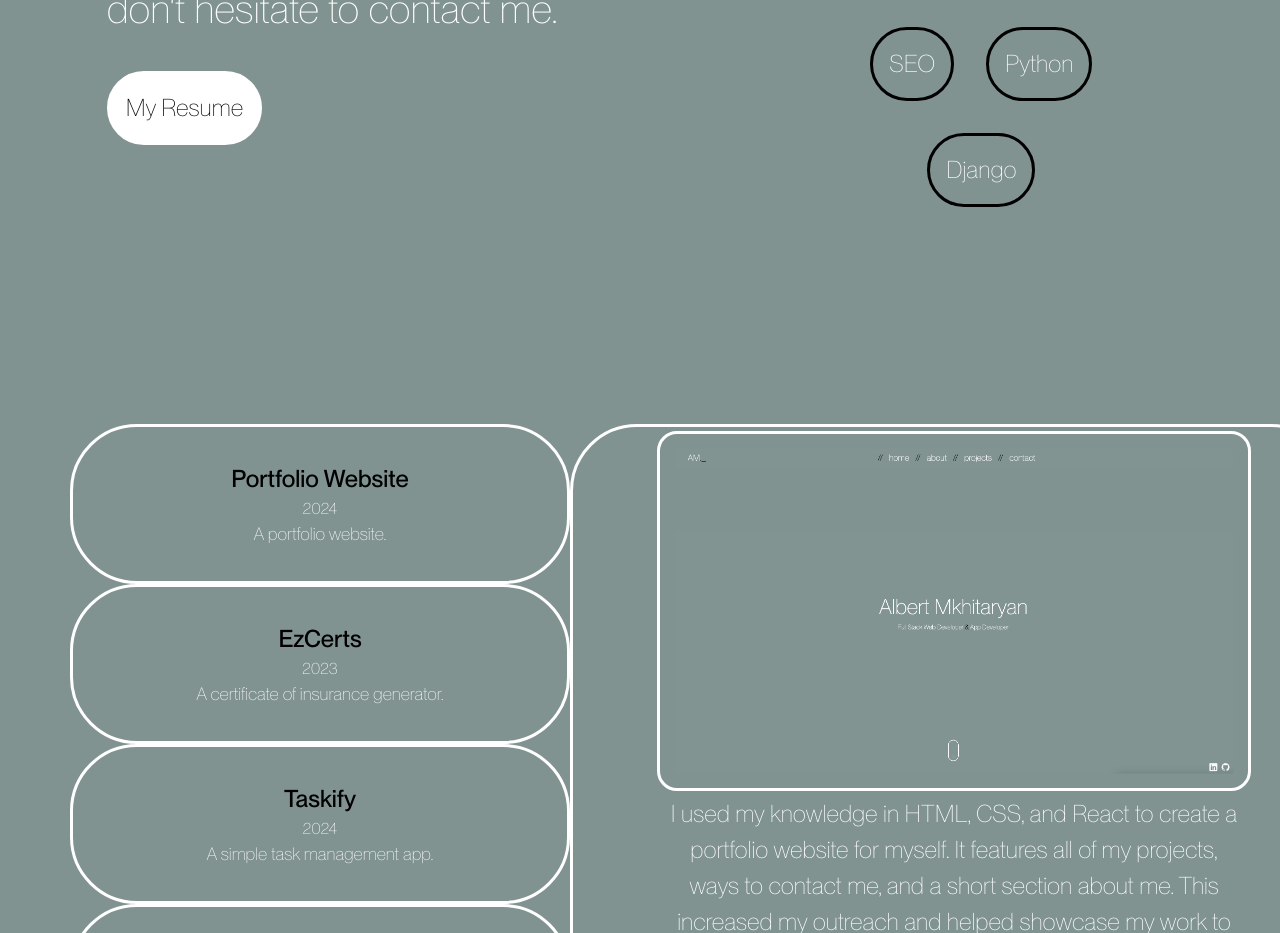
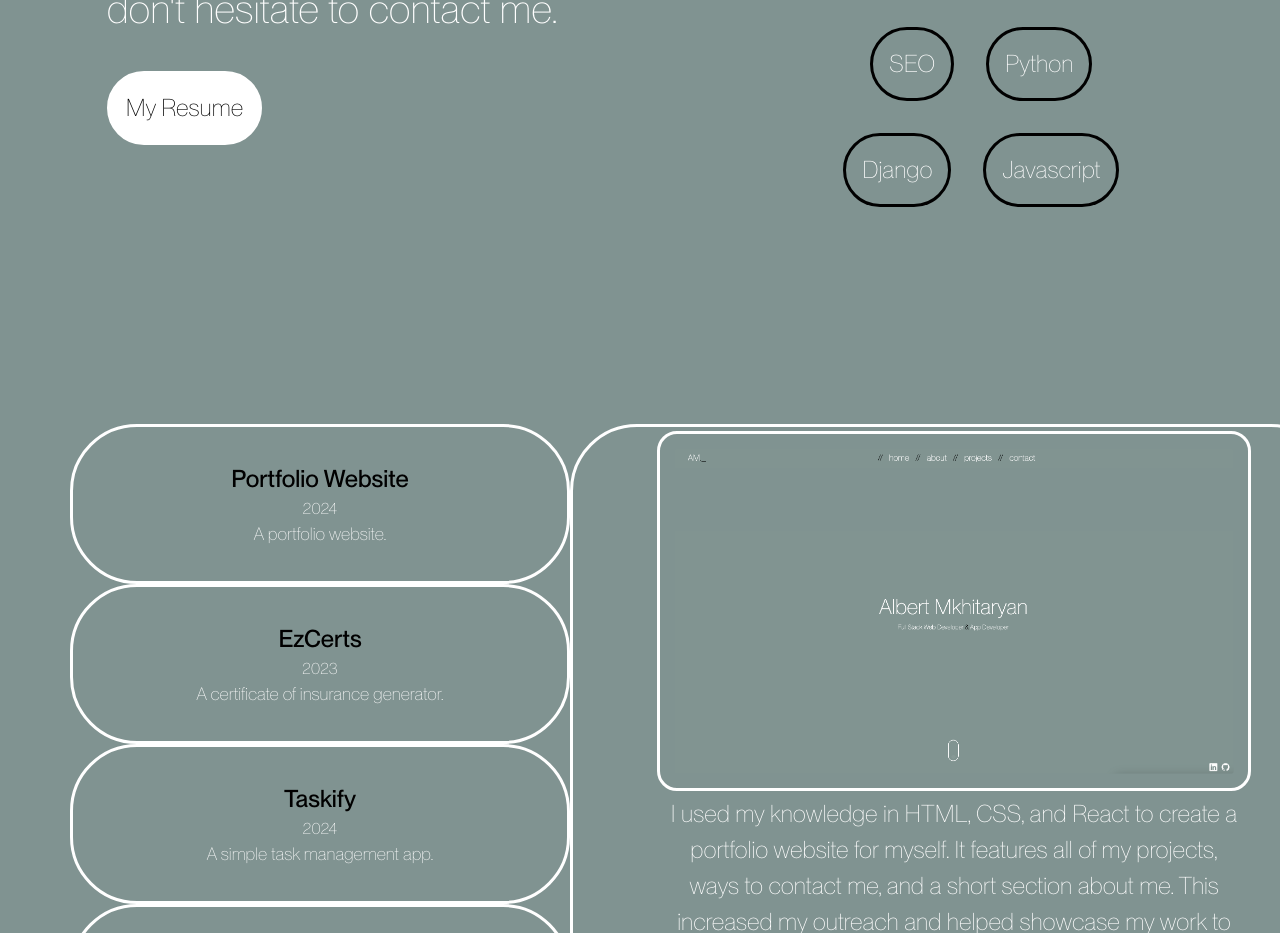
Before and after one commit to albertmkh/personal-portfolio, a React (Create React App) app in the folder personal-portfolio/: page / in a window 1280 px wide. Shown: the part 1320-2253 px from the top of the page. Built offline with nearby package versions, Linux system fonts and the light colour scheme.

Commit message:
added skill.

```diff
--- a/personal-portfolio/src/App.js
+++ b/personal-portfolio/src/App.js
@@ -16,7 +16,7 @@ function App(){
   const displayPortfolioProject = () => {
     setPicture('porfoliodemonstration.png')
     setDescription('I used my HTML, CSS, and React knowledge to create a portfolio website for myself. It features my projects, ways to contact me, and a short section about me. This increased my outreach and helped showcase my work to others.')
-    setSkills('HTML | CSS | React')
+    setSkills('HTML | CSS | React | Javascript')
   }
 
   const displayEzCertsProject = () => {
@@ -101,6 +101,7 @@ function App(){
             <span className="skill">SEO</span>
             <span className="skill">Python</span>
             <span className="skill">Django</span>
+            <span className="skill">Javascript</span>
           </div>
         </div>
       </div>
```
